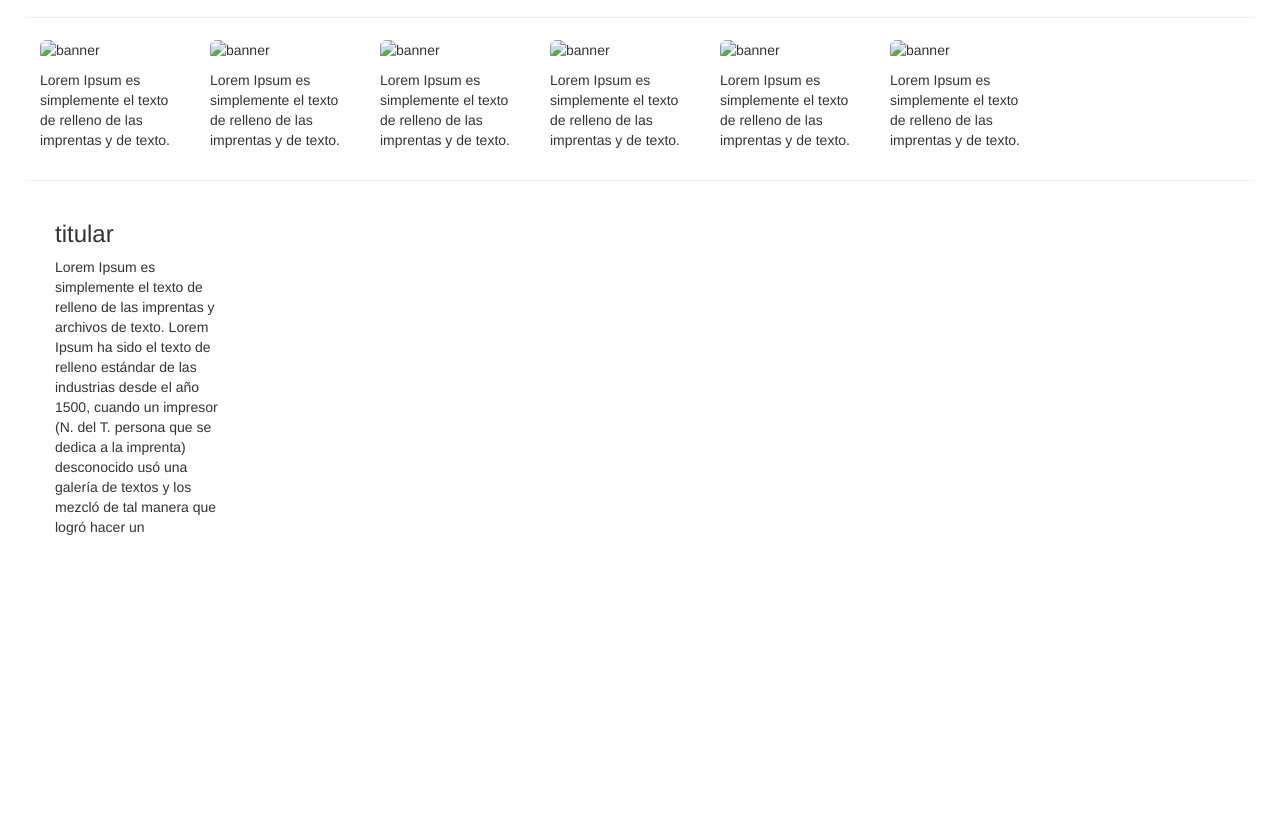
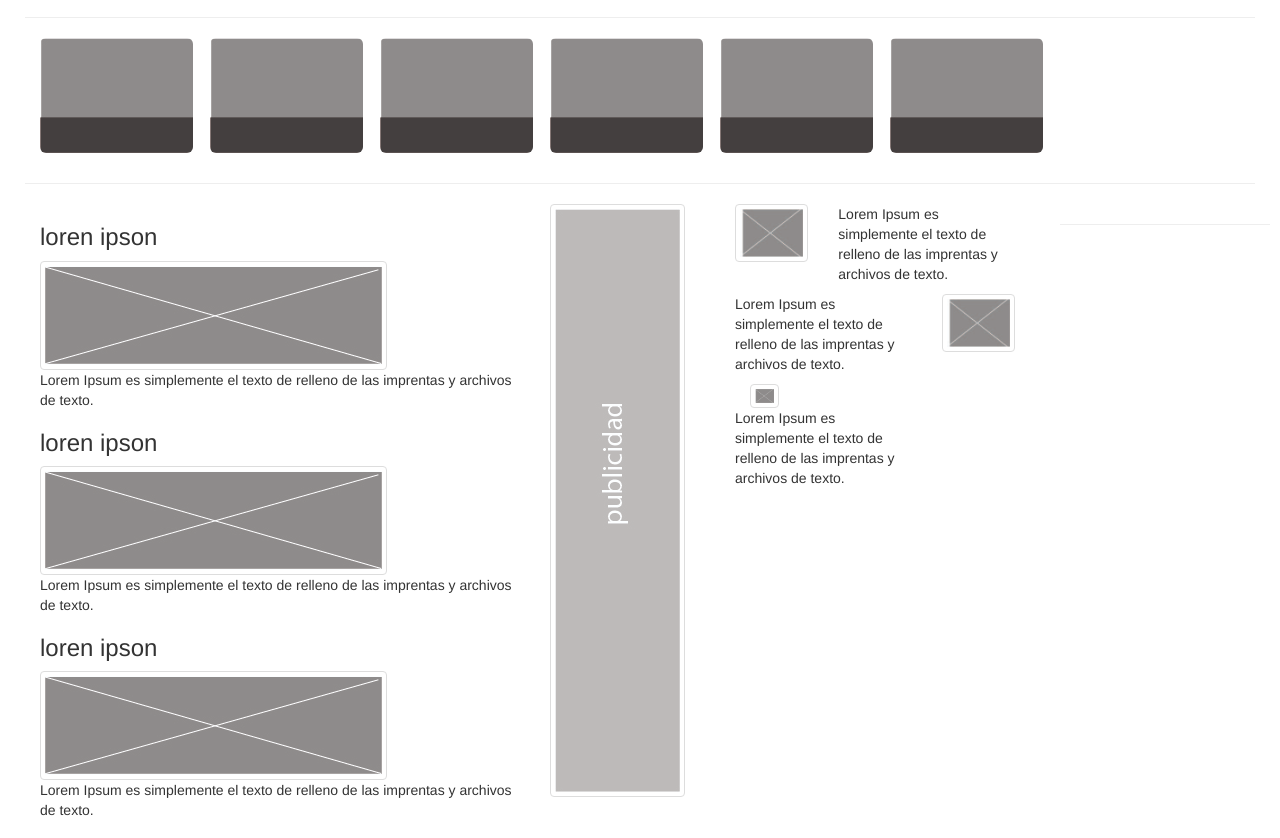
Before and after one commit to chardz/wireframe-clarin, a plain HTML site: page index.html in a window 1280 px wide. Shown: the part 1022-1860 px from the top of the page. Before the commit the page ends 1569 px from the top, so only its background shows below. Drawn offline with Linux system fonts and the light colour scheme.

Commit message:
index final3

```diff
--- a/index.html
+++ b/index.html
@@ -162,41 +162,205 @@
           <div class="col-md-2">
             <img src="images/slyder01.jpg" alt="banner" class="img-rounded">
               <p> </p>
-            <p>Lorem Ipsum es simplemente el texto de relleno de las imprentas y  de texto.</p>
+            <p></p>
           </div>
           <div class="col-md-2">
             <img src="images/slyder02.jpg" alt="banner" class="img-rounded">
               <p> </p>
-            <p>Lorem Ipsum es simplemente el texto de relleno de las imprentas y  de texto.</p>
+            <p></p>
           </div>
           <div class="col-md-2">
             <img src="images/slyder03.jpg" alt="banner" class="img-rounded">
               <p> </p>
-            <p>Lorem Ipsum es simplemente el texto de relleno de las imprentas y  de texto.</p>
+            <p></p>
           </div>
           <div class="col-md-2">
             <img src="images/slyder04.jpg" alt="banner" class="img-rounded">
               <p> </p>
-            <p>Lorem Ipsum es simplemente el texto de relleno de las imprentas y  de texto.</p>
+            <p></p>
           </div>
           <div class="col-md-2">
             <img src="images/slyder05.jpg" alt="banner" class="img-rounded">
               <p> </p>
-            <p>Lorem Ipsum es simplemente el texto de relleno de las imprentas y  de texto.</p>
+            <p></p>
           </div>
           <div class="col-md-2">
             <img src="images/slyder06.jpg" alt="banner" class="img-rounded">
               <p> </p>
-            <p>Lorem Ipsum es simplemente el texto de relleno de las imprentas y  de texto.</p>
+            <p></p>
+          </div>
+        </div>
+      </div>
+      <hr>
+         <div class="row">
+      <div class="col-md-10">
+
+        <div class="col-md-6">
+          <div class="row">
+             <div class="col-md-12">
+              <h3>loren ipson</h3>
+
+
+          <img src="images/noticia01.jpg" alt="principal" class="img-thumbnail">
+
+          <p>Lorem Ipsum es simplemente el texto de relleno de las imprentas y archivos de texto.</p>
+
+          <h3>loren ipson</h3>
+
+          <img src="images/noticia02.jpg" alt="principal" class="img-thumbnail">
+
+          <p>Lorem Ipsum es simplemente el texto de relleno de las imprentas y archivos de texto. </p>
+
+          <h3>loren ipson</h3>
+
+          <img src="images/noticia03.jpg" alt="principal" class="img-thumbnail">
+
+          <p>Lorem Ipsum es simplemente el texto de relleno de las imprentas y archivos de texto. </p>
+        </div>
+        </div>
+        </div>
+
+
+
+        <div class="col-md-2">
+           <div class="row">
+             <div class="col-md-12">
+          <img src="images/publicidad01.jpg" alt="principal" class="img-thumbnail">
+
+          <p></p>
+        </div>
+        </div>
+        </div>
+        <div class="col-md-4">
+           <div class="row">
+             <div class="col-md-12">
+              <div class="col-md-4">
+
+          <img src="images/inicio03.jpg" alt="principal" class="img-thumbnail">
+
+
+        </div>
+        <div class="col-md-8">
+          <p>Lorem Ipsum es simplemente el texto de relleno de las imprentas y archivos de texto. </p>
+
+
+      </div>
+    </div>
+     <div class="col-md-12">
+
+        <div class="col-md-8">
+          <p>Lorem Ipsum es simplemente el texto de relleno de las imprentas y archivos de texto. </p>
+          <div class="col-md-4">
+
+          <img src="images/inicio03.jpg" alt="principal" class="img-thumbnail">
+
+
+        </div>
+
+
+      </div>
+    </div>
+     <div class="col-md-12">
+              <div class="col-md-4">
+
+          <img src="images/inicio03.jpg" alt="principal" class="img-thumbnail">
+
+
+        </div>
+        <div class="col-md-8">
+          <p>Lorem Ipsum es simplemente el texto de relleno de las imprentas y archivos de texto. </p>
+
+
+
+
+      </div>
+    </div>
+      </div>
+    </div>
+  </div>
+  <hr>
+
+     <div class="row">
+        <div class="col-md-10">
+          <div class="col-md-2">
+             <h3>loren ipson</h3>
+             <p>Lorem Ipsum es simplemente el texto de relleno de las imprentas y archivos de
+              simplemente el texto de relleno de las imprentas y archivos de simplemente el texto de relleno de las imprentas y archivos de texto. </p>
+            <img src="images/slyder01.jpg" alt="banner" class="img-rounded">
+              <p> </p>
+            <p></p>
+          </div>
+          <div class="col-md-2">
+             <h3>loren ipson</h3>
+            <p>Lorem Ipsum es simplemente el texto de relleno de las imprentas y archivos de
+              simplemente el texto de relleno de las imprentas y archivos de simplemente el texto de relleno de las imprentas y archivos de texto. </p>
+            <img src="images/slyder02.jpg" alt="banner" class="img-rounded">
+              <p> </p>
+            <p></p>
+          </div>
+          <div class="col-md-2">
+             <h3>loren ipson</h3>
+            <p>Lorem Ipsum es simplemente el texto de relleno de las imprentas y archivos de
+              simplemente el texto de relleno de las imprentas y archivos de simplemente el texto de relleno de las imprentas y archivos de texto. </p>
+            <img src="images/slyder03.jpg" alt="banner" class="img-rounded">
+              <p> </p>
+            <p></p>
+          </div>
+          <div class="col-md-2">
+             <h3>loren ipson</h3>
+            <p>Lorem Ipsum es simplemente el texto de relleno de las imprentas y archivos de
+              simplemente el texto de relleno de las imprentas y archivos de simplemente el texto de relleno de las imprentas y archivos de texto. </p>
+            <img src="images/slyder04.jpg" alt="banner" class="img-rounded">
+              <p> </p>
+            <p></p>
+          </div>
+          <div class="col-md-2">
+             <h3>loren ipson</h3>
+            <p>Lorem Ipsum es simplemente el texto de relleno de las imprentas y archivos de
+              simplemente el texto de relleno de las imprentas y archivos de simplemente el texto de relleno de las imprentas y archivos de texto. </p>
+            <img src="images/slyder05.jpg" alt="banner" class="img-rounded">
+              <p> </p>
+            <p></p>
+          </div>
+          <div class="col-md-2">
+             <h3>loren ipson</h3>
+            <p>Lorem Ipsum es simplemente el texto de relleno de las imprentas y archivos de
+              simplemente el texto de relleno de las imprentas y archivos de simplemente el texto de relleno de las imprentas y archivos de texto. </p>
+            <img src="images/slyder06.jpg" alt="banner" class="img-rounded">
+              <p> </p>
+            <p></p>
           </div>
         </div>
       </div>
       <hr>
 
-          </div>
+      <div class="row">
+      <div class="col-md-10">
+
+        <div class="col-md-10">
+          <div class="row">
+             <div class="col-md-12">
+
+
+
+          <img src="images/slyder01.jpg" alt="principal" class="img-thumbnail">
+
+          <p>Lorem Ipsum es simplemente el texto de relleno de las imprentas y archivos de texto.</p>
+
+
+
+          <img src="images/slyder02.jpg" alt="principal" class="img-thumbnail">
+
+          <p>Lorem Ipsum es simplemente el texto de relleno de las imprentas y archivos de texto. </p>
+
+
+
+          <img src="images/slyder03.jpg" alt="principal" class="img-thumbnail">
+
+          <p>Lorem Ipsum es simplemente el texto de relleno de las imprentas y archivos de texto. </p>
         </div>
-      </div>
-
+        </div>
+        </div>
 
 
 
```
Also changed, not shown: images/noticia01.jpg (added), images/noticia02.jpg (added), images/noticia03.jpg (added), images/publicidad01.jpg (added), images/slyder01 - copia.jpg (added), images/slyder01.jpg (added), images/slyder02.jpg (added), images/slyder03.jpg (added), images/slyder04.jpg (added), images/slyder05.jpg (added), images/slyder06.jpg (added).
